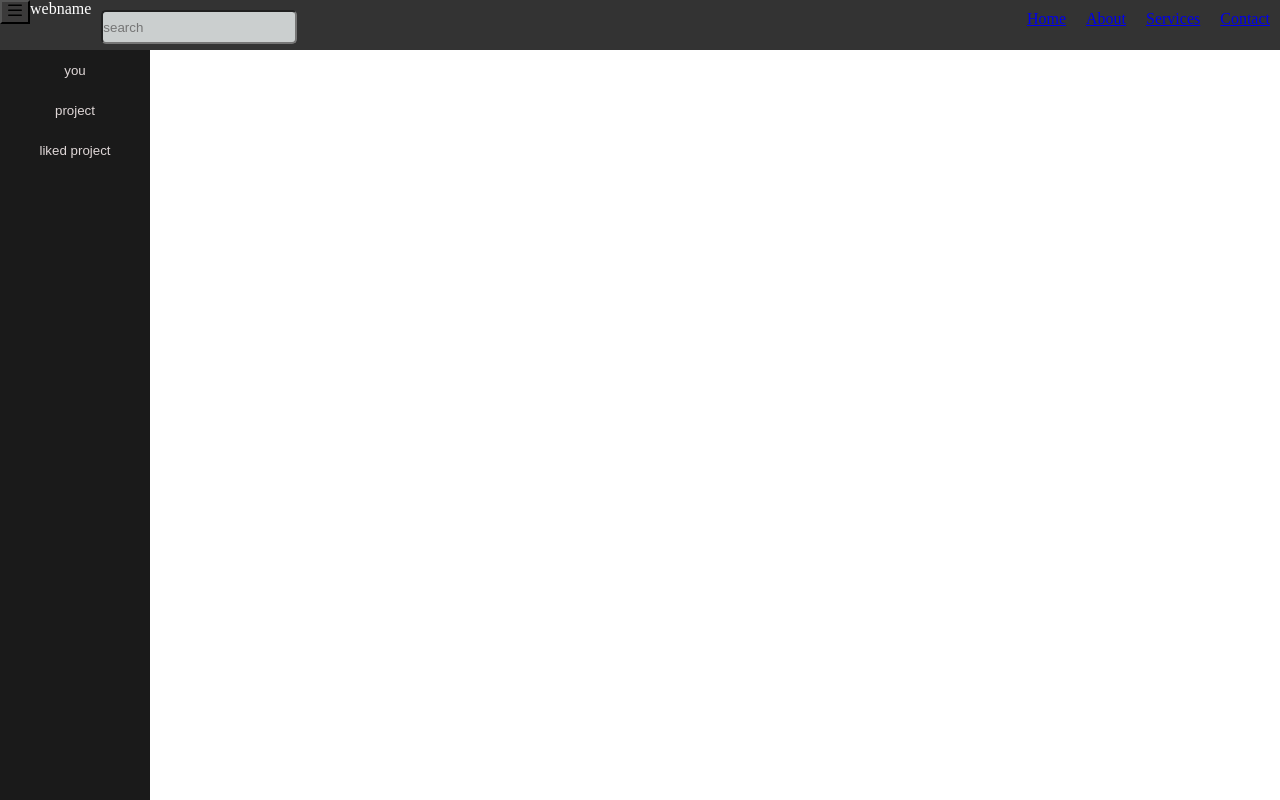
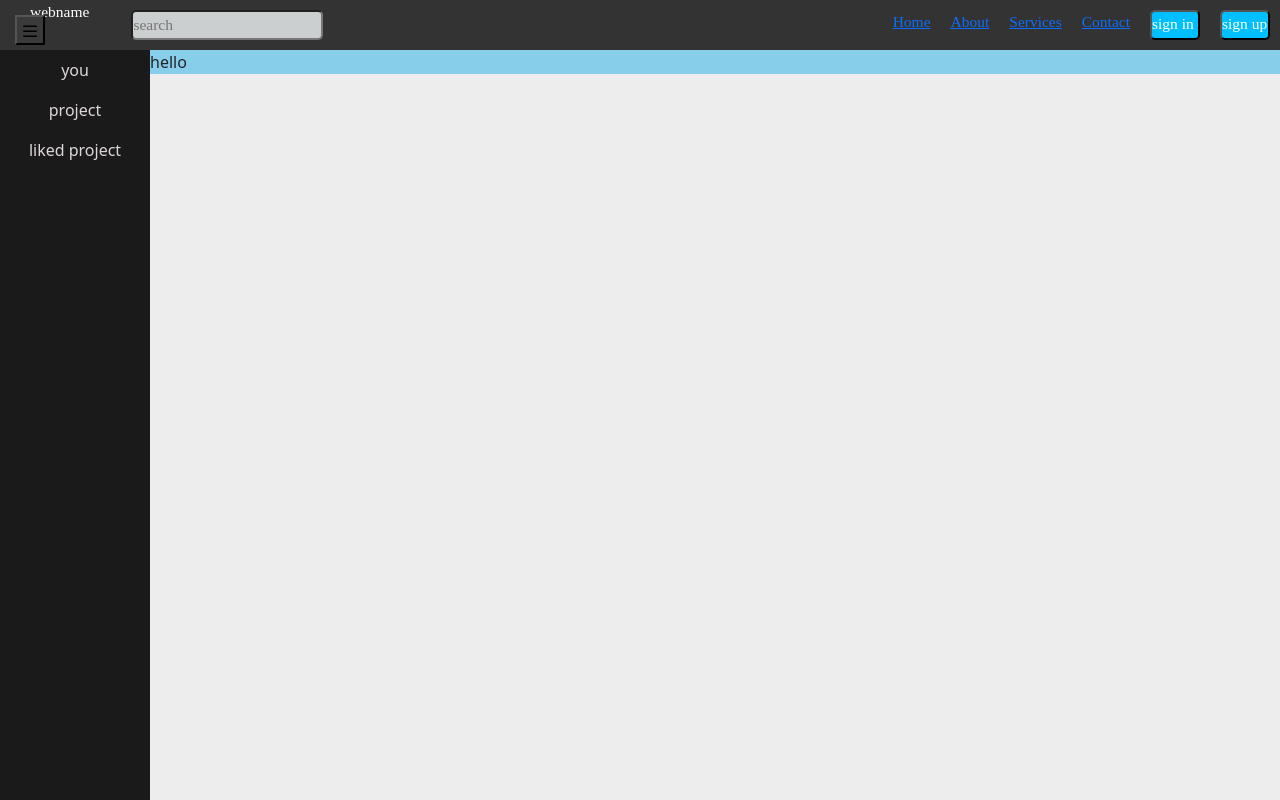
Before and after one commit to gitbhusalhubpramish/myreplitproject, a React (Vite) app: page / in a window 1280 px wide. Built offline with nearby package versions, Linux system fonts and the light colour scheme.

Commit message:
first commit

```diff
--- a/package.json
+++ b/package.json
@@ -19,5 +19,8 @@
     "react-dom": "^18.2.0",
     "typescript": "^5.2.2",
     "vite": "^5.0.0"
+  },
+  "dependencies": {
+    "bootstrap": "^5.3.3"
   }
 }
--- a/src/App.css
+++ b/src/App.css
@@ -2,6 +2,8 @@
   margin:0;
   padding:0;
   list-style:none;
+  word-wrap: wrap;
+
 }
 .bg-red {
 background-color: red;
@@ -735,31 +737,44 @@ transition: transform 0.3s ease;
 .transition-opacity {
 transition: opacity 0.3s ease;
 }
+.color-white{
+  color : white;
+}
+.flex{
+  display:flex;
+}
 .navbar {
   background-color: #333;
   color: white;
   text-align: center;
-  display : flex;
-  height : 50px;
-  width : 100vw;
-  min-width : 98vw;
-  max-width : 100vw;
-  overflow : auto;
-  margin : 0;
-  padding:0;
+  display: flex;
+  height: 50px;
+  width: 100vw;
+  min-width: 98vw;
+  max-width: 100vw;
+  overflow: hidden;
+  margin: 0;
+  padding: 8px;
+  flex-wrap: nowrap !important;
+  font-family: normal;
+  font-size: 15.5px;
+
 }
 .item{
   display : flex;
   width : auto;
   right:0px;
+  margin-bottom:0px;
 }
 .item li {
   list-style: none;
-  margin : 10px;
+  margin-left : 10px;
+  margin-right : 10px;
 }
 .other{
   display : flex;
-  width : 80vw;
+  width : 70vw;
+  height:50px;
 }
 .search{
   margin : 10px;
@@ -774,28 +789,46 @@ transition: opacity 0.3s ease;
   /* height: calc(100vh - 50px); */
   background-color: #ededed;
   justify-content:center;
-  position: absolute;
-  top: 50px;
   left : 0px;
+  width:100vw;
+  height: calc(100vh - 50px);
 
+  /* animation: sizeofmenuforapp 0.5s ease forwards; */
 }
 .menuiconbtn{
   background-color: #3b3a3a;
+  width: 30px;
+  height:30px;
+  justify-content:center;
+}
+.menubtnlipar{
   position: relative;
   width: 30px;
-
+  left:15px;
+  top:15px;
+  height:30px;
+  justify-content:center;
+  padding-left:0px;
+}
+#webnamepar{
+  margin:0px;
+  padding:0px;
+}
+.menubtnpar{
+  width: 30px;
+  height:30px;
+  justify-content:center;
 }
 .menu{
   background-color: #1a1a1a;
+  margin:0;
+  padding:0;
   height: calc(100vh - 50px);
   width: 150px;
-  margin:0;
-  padding:0;
   position: absolute;
-  top: 50px;
-  left: 0;
   z-index: 1;
   justify-content : center;
+   animation: sizeofmenu 0.2s linear forwards;
 }
 .root{
   display : flex;
@@ -821,3 +854,62 @@ transition: opacity 0.3s ease;
 a:visited{
   color: blue;
 }
+#singin:visited{
+  color : white;
+}
+#singinpar{
+  width : 50px;
+  height : 30px;
+}
+.singinup{
+  color : white;
+}
+.singinup:visited{
+  color : white;
+}
+.singinuppar{
+  width : 50px;
+  height : 30px;
+}
+.menuopen{
+  height: calc(100vh - 50px);
+  left: 0;
+  position:relative;
+  animation: sizeofmenu 0.2s linear forwards;
+}
+#menuandapppar{
+  display:flex;
+  width:100vw;
+}
+#menu-root{
+  /* height: 0px;
+  width: 0px; */
+  position:relative;
+  left: 0;
+}
+.menuopenforapp{
+  /* width:calc(100vw - 150px);
+  height: calc(100vh - 50px); */
+  width: calc(100vw - 150px);
+   height: calc(100vh - 50px);
+  animation: sizeofmenuopenforapp 0.2s linear forwards;
+}
+@keyframes sizeofmenuopenforapp{
+  from{
+    width:100vw;
+  }
+  to{
+    width:calc(100vw - 150px);
+  }
+}
+
+@keyframes sizeofmenu {
+  from{
+    left: 0;
+    width:0px;
+  }
+  to {
+    left: 0;
+    width: 150px;
+  }
+}
--- a/src/App.jsx
+++ b/src/App.jsx
@@ -1,18 +1,16 @@
+import React from "react";
+import "./App.css";
+import "bootstrap/dist/css/bootstrap.min.css";
+import ComponentInApp from "./component/componentinapp";
+//src/component/componentinapp.jsx
 
-import React from 'react'
-import "./App.css";
-
-const page = () => {
+const page = ({showMenu}) => {
 
   return (
-    <div className='main'>
+    <div className={`${showMenu ? "menuopenforapp " : ""}main`}>
       <div className='contain'>
-        <p className='text'>
-
-      </p>
+        <ComponentInApp />
       </div>
-
-
     </div>
   )
 }
--- /dev/null
+++ b/src/component/componentinapp.jsx
@@ -0,0 +1,15 @@
+import React from 'react';
+import ReactDOM from 'react-dom/client';
+import "../index"
+import "../App.css";
+import "../App";
+const Contain = ()=> {
+  return (
+    <div className='bg-aqua'>
+      <div className='bg-skyblue'>
+        hello
+      </div>
+    </div>
+  )
+}
+export default Contain;
--- a/src/component/menu.jsx
+++ b/src/component/menu.jsx
@@ -1,8 +1,9 @@
 import React from "react";
-import "../index"
+import "../index";
 import "../App.css";
-const Menu = () =>{
-  return(
+const Menu = () => {
+  return (
+    <aside>
       <ul className="menu">
         <li className="btnpar">
           <button className="menubtnbody">you</button>
@@ -14,6 +15,7 @@ const Menu = () =>{
           <button className="menubtnbody">liked project</button>
         </li>
       </ul>
-  )
-}
+    </aside>
+  );
+};
 export default Menu;
--- a/src/component/navbar.jsx
+++ b/src/component/navbar.jsx
@@ -12,7 +12,7 @@ const Navbar = ({ toggleMenu }) => {
             <Menubtn toggleMenu={toggleMenu} />
           </li>
         </ul>
-        <ul className="web">
+        <ul id="webnamepar" className="web">
           <li>webname</li>
         </ul>
         <ul>
@@ -32,6 +32,16 @@ const Navbar = ({ toggleMenu }) => {
         <li>
           <a href="#">Contact</a>
         </li>
+        <li>
+          <button id="singinpar" className="bg-deepskyblue singinuppar border-radius flex">
+            <a href="#" id="singin" className="text-decoration-none color-white singinup flex">sign in</a>
+          </button>
+        </li>
+        <li>
+          <button id="singuppar" className="bg-deepskyblue singinuppar border-radius flex">
+            <a href="#" id="singup" className="text-decoration-none color-white singinup flex">sign up</a>
+          </button>
+        </li>
       </ul>
     </nav>
   );
--- a/src/index.jsx
+++ b/src/index.jsx
@@ -1,10 +1,11 @@
-import React, { useState } from 'react';
-import App from './App';
-import Navbar from './component/navbar';
+import React, { useState } from "react";
+import App from "./App";
+import Navbar from "./component/navbar";
 import "./App.css";
-import ReactDOM from 'react-dom';
-import { createRoot } from 'react-dom/client';
-import Menu from './component/menu';
+import ReactDOM from "react-dom";
+import { createRoot } from "react-dom/client";
+import Menu from "./component/menu";
+import ComponentInApp from "./component/componentinapp";
 
 const Root = () => {
 	const [showMenu, setShowMenu] = useState(true);
@@ -15,15 +16,24 @@ const Root = () => {
 
 	return (
 		<React.StrictMode>
-			<div className="root">
-				<div id="menu-root">
-					{showMenu && <Menu />}
+			<div
+				className="root "
+				style={{
+					display: "flex",
+					flexDirection: "column",
+					alignItems: "center",
+				}}
+			>
+				<Navbar toggleMenu={toggleMenu} />
+				<div id="menuandapppar">
+					<div id="menu-root" className={`${showMenu ? "menuopen" : ""}`}>
+						{showMenu && <Menu />}
+					</div>
+					<App showMenu={showMenu} />
 				</div>
-				<Navbar toggleMenu={toggleMenu} />
-				<App />
 			</div>
 		</React.StrictMode>
 	);
 };
 
-ReactDOM.createRoot(document.getElementById('root')).render(<Root />);
+ReactDOM.createRoot(document.getElementById("root")).render(<Root />);
```
Also changed, not shown: 1 other file (tests, documents, lock files or other folders).
